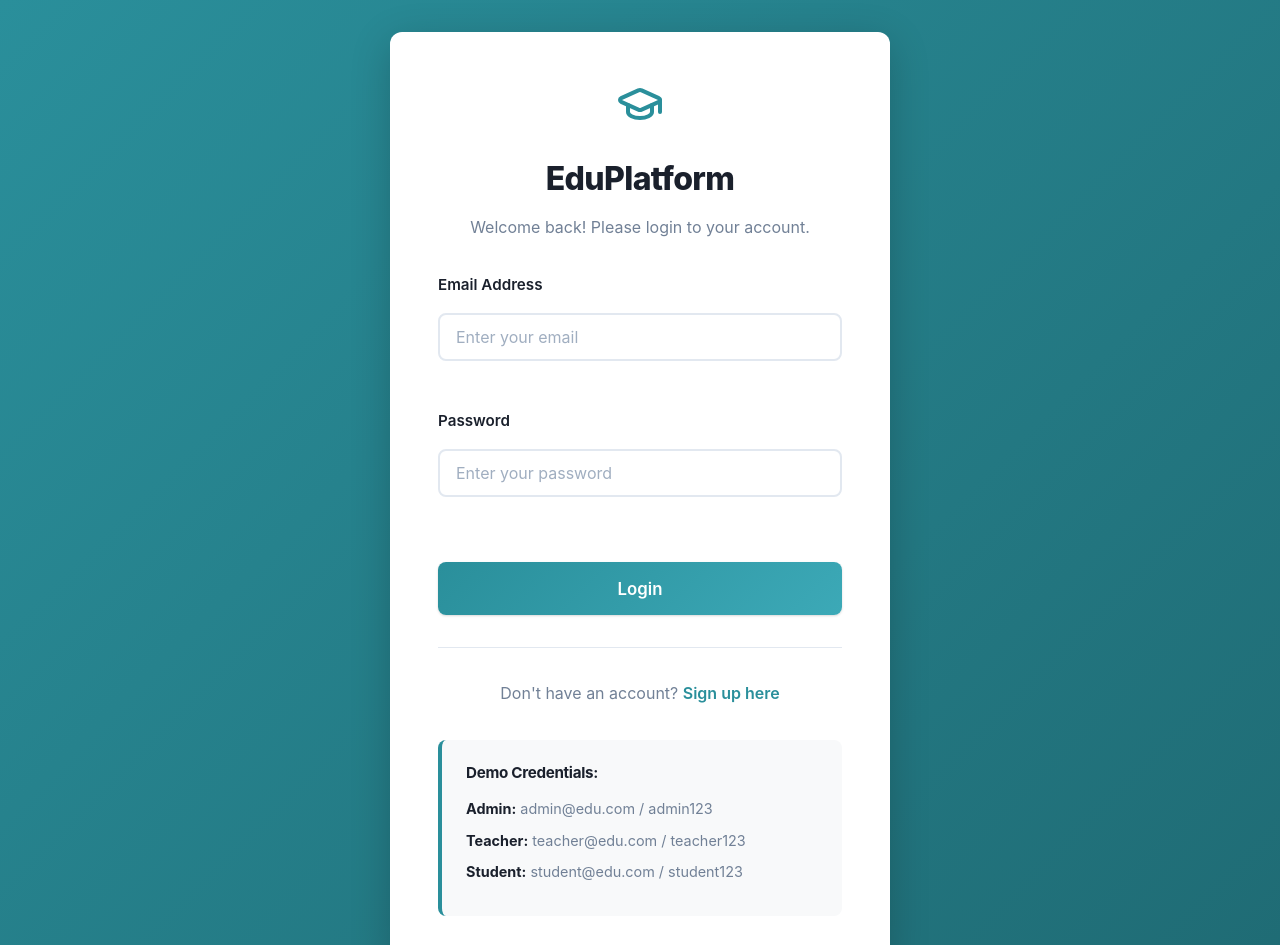
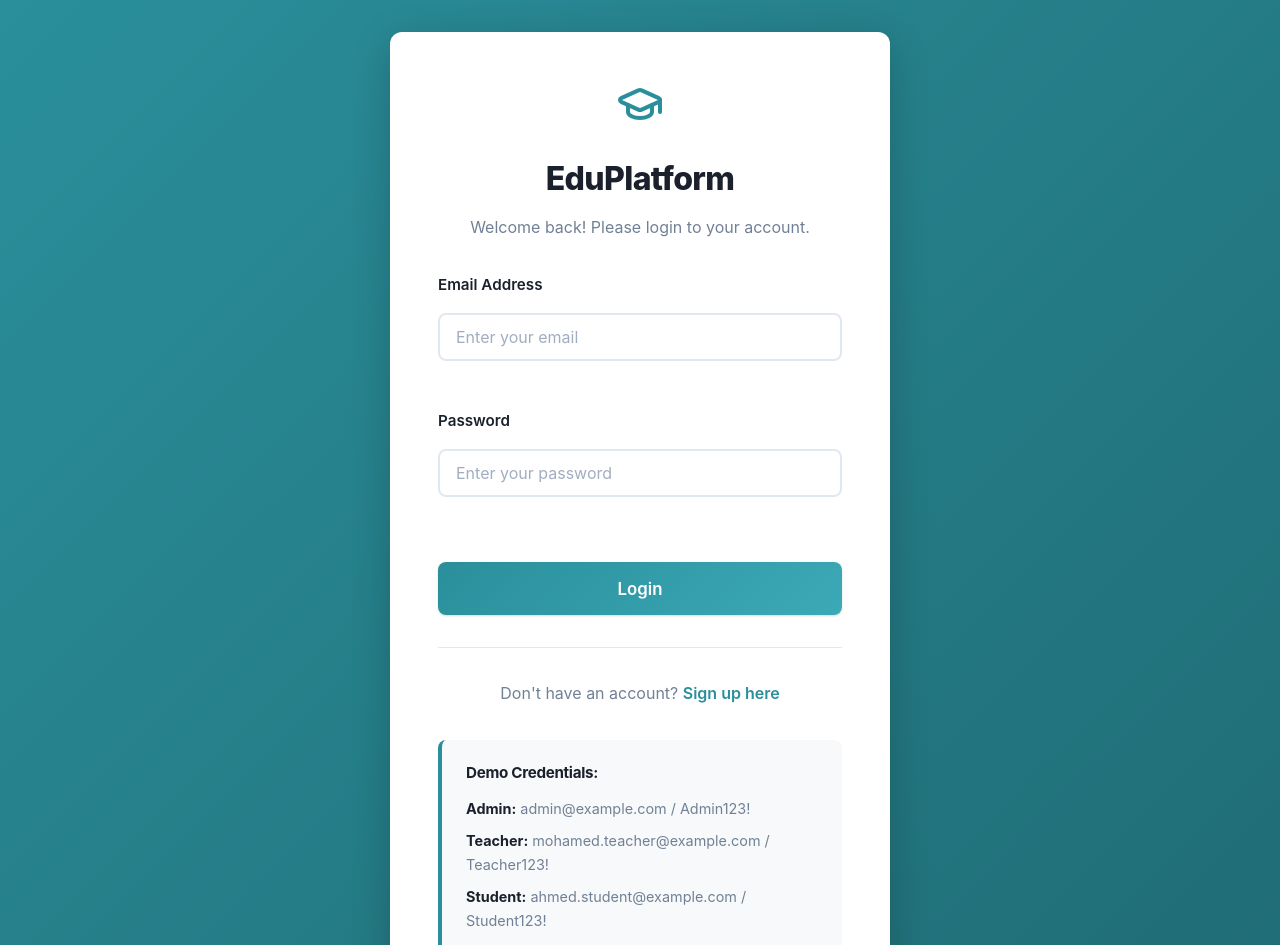
Before and after one commit to omarahmedelnemr/claude_test, a React (Vite) app: page /login in a window 1280 px wide. Shown: the top 945 px of the page. Built offline with nearby package versions, Linux system fonts and the light colour scheme; no server answers.

Commit message:
Test Seeds edited

```diff
--- a/src/pages/Common/Login.jsx
+++ b/src/pages/Common/Login.jsx
@@ -81,9 +81,10 @@ const Login = () => {
 
         <div className="demo-credentials">
           <h4>Demo Credentials:</h4>
-          <p><strong>Admin:</strong> admin@edu.com / admin123</p>
-          <p><strong>Teacher:</strong> teacher@edu.com / teacher123</p>
-          <p><strong>Student:</strong> student@edu.com / student123</p>
+          <p><strong>Admin:</strong> admin@example.com / Admin123!</p>
+          <p><strong>Teacher:</strong> mohamed.teacher@example.com / Teacher123!</p>
+          <p><strong>Student:</strong> ahmed.student@example.com / Student123!</p>
+          <p><strong>Parent:</strong> omar.parent@example.com / Parent123!</p>
         </div>
       </div>
     </div>
```
